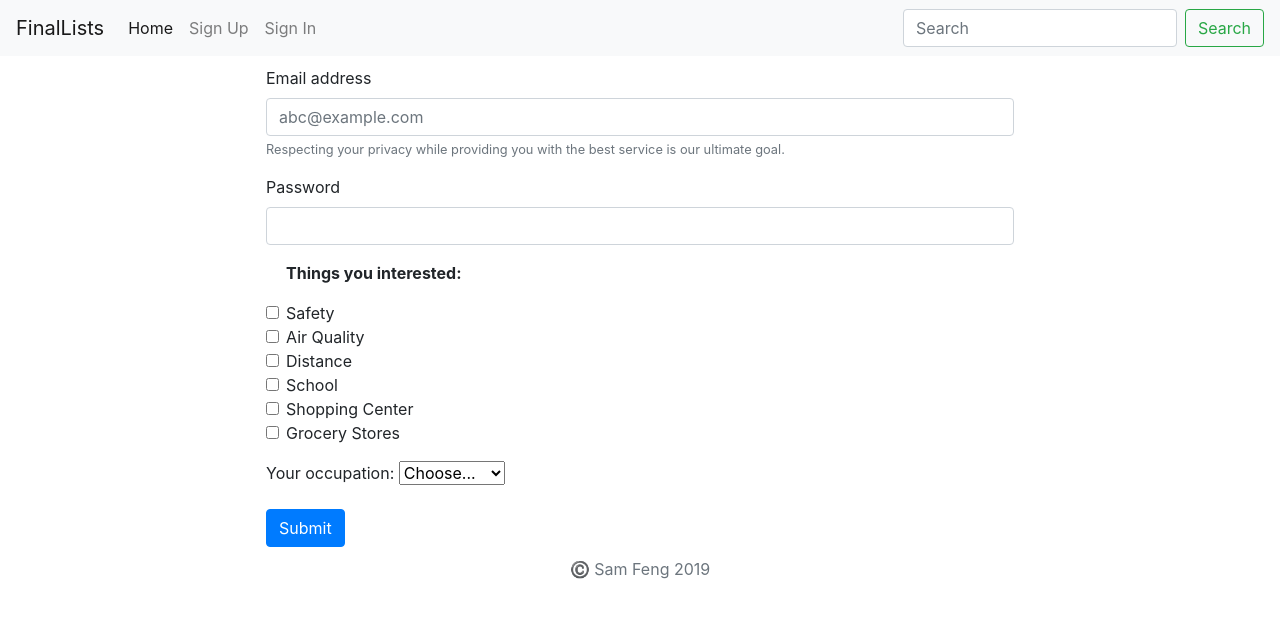
After one commit to sammycool04/IST-303-Group5, a Django app: page /signup.html in a window 1280 px wide. The commit adds this page. Shown: the top 618 px of the page. Run offline with Django 3.2, Linux system fonts and the light colour scheme; some libraries are stand-ins or nearby versions.

Commit message:
add sample signup page

```diff
--- a/Worksample/urls.py
+++ b/Worksample/urls.py
@@ -18,4 +18,6 @@ from . import views
 
 urlpatterns = [
     path('', views.homepage, name = 'home'),
+    path('home.html', views.homepage, name = 'home'),
+    path('signup.html', views.signup, name='signup')
 ]
--- a/Worksample/views.py
+++ b/Worksample/views.py
@@ -4,3 +4,6 @@ import operator
 
 def homepage(request):
     return render(request, 'home.html')
+
+def signup(request):
+    return render(request, 'signup.html')
--- a/templates/home.html
+++ b/templates/home.html
@@ -48,7 +48,7 @@
               <a class="nav-link" href="#">Home <span class="sr-only">(current)</span></a>
             </li>
             <li class="nav-item">
-              <a class="nav-link" href="#">Sign Up</a>
+              <a class="nav-link" href="signup.html">Sign Up</a>
             </li>
             <li class="nav-item">
               <a class="nav-link" href="#">Sign In</a>
--- /dev/null
+++ b/templates/signup.html
@@ -0,0 +1,139 @@
+<!doctype html>
+<html lang="en">
+
+<head>
+    <meta charset="utf-8">
+    <meta name="viewport" content="width=device-width, initial-scale=1, shrink-to-fit=no">
+    <meta name="description" content="">
+    <meta name="author" content="Mark Otto, Jacob Thornton, and Bootstrap contributors">
+    <meta name="generator" content="Jekyll v3.8.5">
+    <title>FinalLists Here!</title>
+
+    <link rel="canonical" href="https://getbootstrap.com/docs/4.3/examples/album/">
+
+    <!-- Bootstrap core CSS -->
+    <link rel="stylesheet" href="https://stackpath.bootstrapcdn.com/bootstrap/4.3.1/css/bootstrap.min.css"
+        integrity="sha384-ggOyR0iXCbMQv3Xipma34MD+dH/1fQ784/j6cY/iJTQUOhcWr7x9JvoRxT2MZw1T" crossorigin="anonymous">
+
+
+    <style>
+        .bd-placeholder-img {
+            font-size: 1.125rem;
+            text-anchor: middle;
+            -webkit-user-select: none;
+            -moz-user-select: none;
+            -ms-user-select: none;
+            user-select: none;
+        }
+
+        @media (min-width: 768px) {
+            .bd-placeholder-img-lg {
+                font-size: 3.5rem;
+            }
+        }
+    </style>
+    <!-- Custom styles for this template -->
+    <link href="album.css" rel="stylesheet">
+</head>
+
+
+<body>
+    <header>
+        <nav class="navbar navbar-expand-lg navbar-light bg-light">
+            <a class="navbar-brand" href="#">FinalLists</a>
+            <button class="navbar-toggler" type="button" data-toggle="collapse" data-target="#navbarSupportedContent"
+                aria-controls="navbarSupportedContent" aria-expanded="false" aria-label="Toggle navigation">
+                <span class="navbar-toggler-icon"></span>
+            </button>
+
+            <div class="collapse navbar-collapse" id="navbarSupportedContent">
+                <ul class="navbar-nav mr-auto">
+                    <li class="nav-item active">
+                        <a class="nav-link" href="home.html">Home <span class="sr-only">(current)</span></a>
+                    </li>
+                    <li class="nav-item">
+                        <a class="nav-link" href="signup.html">Sign Up</a>
+                    </li>
+                    <li class="nav-item">
+                        <a class="nav-link" href="#">Sign In</a>
+                    </li>
+
+                </ul>
+                <form class="form-inline my-2 my-lg-0">
+                    <input class="form-control mr-sm-2" type="search" placeholder="Search" aria-label="Search">
+                    <button class="btn btn-outline-success my-2 my-sm-0" type="submit">Search</button>
+                </form>
+            </div>
+        </nav>
+    </header>
+
+    <main role="main">
+
+        <form class="container" style="width: 60%;margin: auto; padding: 10px;">
+            <div class="form-group">
+                <label for="email">Email address</label>
+                <input type="email" class="form-control" id="email" aria-describedby="emailHelp"
+                    placeholder="abc@example.com">
+                <small id="emailHelp" class="form-text text-muted">Respecting your privacy while providing you with the
+                    best service is our ultimate goal.</small>
+            </div>
+            <div class="form-group">
+                <label for="pass">Password</label>
+                <input type="password" class="form-control" id="pass" placeholder="">
+            </div>
+            <div class="form-group form-check">
+                <p> <b>Things you interested:</b></p>
+                <input type="checkbox" class="form-check-input" id="exampleCheck1">
+                <label class="form-check-label" for="exampleCheck1">Safety</label><br>
+                <label class="form-check-label"><input type="checkbox" class="form-check-input">Air Quality</label><br>
+                <label class="form-check-label"><input type="checkbox" class="form-check-input">Distance</label><br>
+                <label class="form-check-label"><input type="checkbox" class="form-check-input">School</label><br>
+                <label class="form-check-label"><input type="checkbox" class="form-check-input">Shopping Center</label><br>
+                <label class="form-check-label"><input type="checkbox" class="form-check-input">Grocery Stores</label><br>
+
+            </div>
+
+
+
+            <div class="form-group">
+                <p>
+                    <label for="select">Your occupation:</label>
+                    <select id="select">
+                        <option value="">Choose...</option>
+                        <optgroup label="Option group 1">
+                            <option value="">Option 1</option>
+                            <option value="">Option 2</option>
+                            <option value="">Option 3</option>
+                        </optgroup>
+                        <optgroup label="Option group 2">
+                            <option value="">Option 4</option>
+                        </optgroup>
+                    </select>
+                </p>
+
+            </div>
+
+            <button type="submit" class="btn btn-primary">Submit</button>
+        </form>
+
+
+    </main>
+
+    <footer class="text-muted">
+        <div class="container text-center">
+            <p>©️ Sam Feng {% now "Y" %}</p>
+        </div>
+    </footer>
+    <script src="https://code.jquery.com/jquery-3.3.1.slim.min.js"
+        integrity="sha384-q8i/X+965DzO0rT7abK41JStQIAqVgRVzpbzo5smXKp4YfRvH+8abtTE1Pi6jizo"
+        crossorigin="anonymous"></script>
+    <script src="https://cdnjs.cloudflare.com/ajax/libs/popper.js/1.14.7/umd/popper.min.js"
+        integrity="sha384-UO2eT0CpHqdSJQ6hJty5KVphtPhzWj9WO1clHTMGa3JDZwrnQq4sF86dIHNDz0W1"
+        crossorigin="anonymous"></script>
+    <script src="https://stackpath.bootstrapcdn.com/bootstrap/4.3.1/js/bootstrap.min.js"
+        integrity="sha384-JjSmVgyd0p3pXB1rRibZUAYoIIy6OrQ6VrjIEaFf/nJGzIxFDsf4x0xIM+B07jRM"
+        crossorigin="anonymous"></script>
+
+</body>
+
+</html>
```
